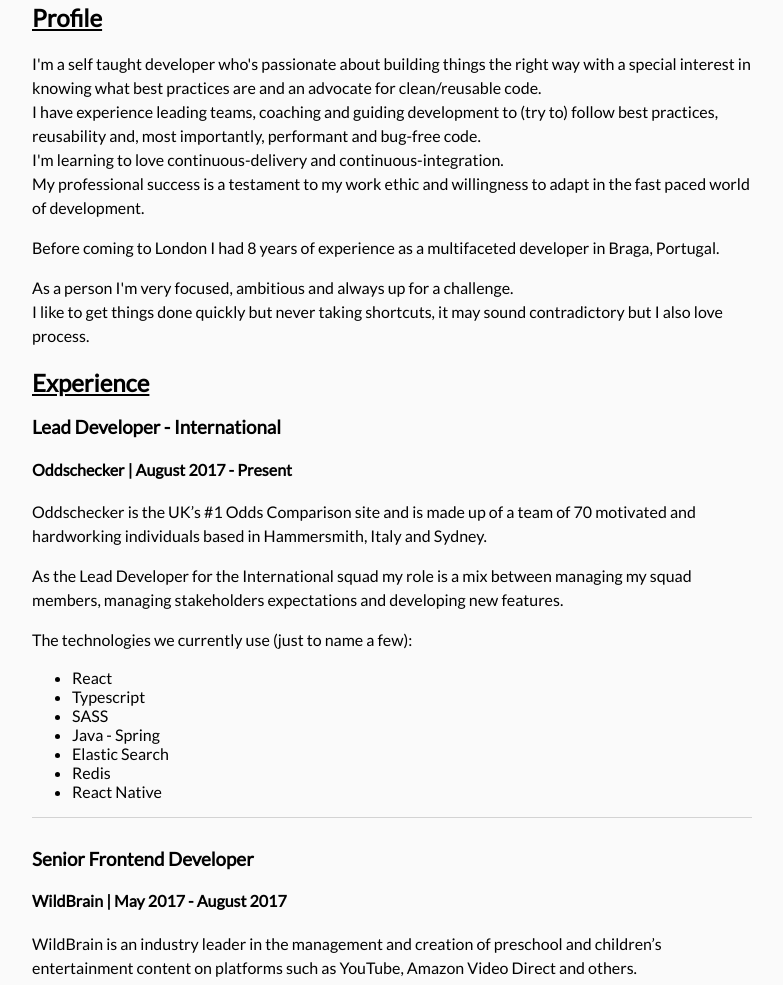
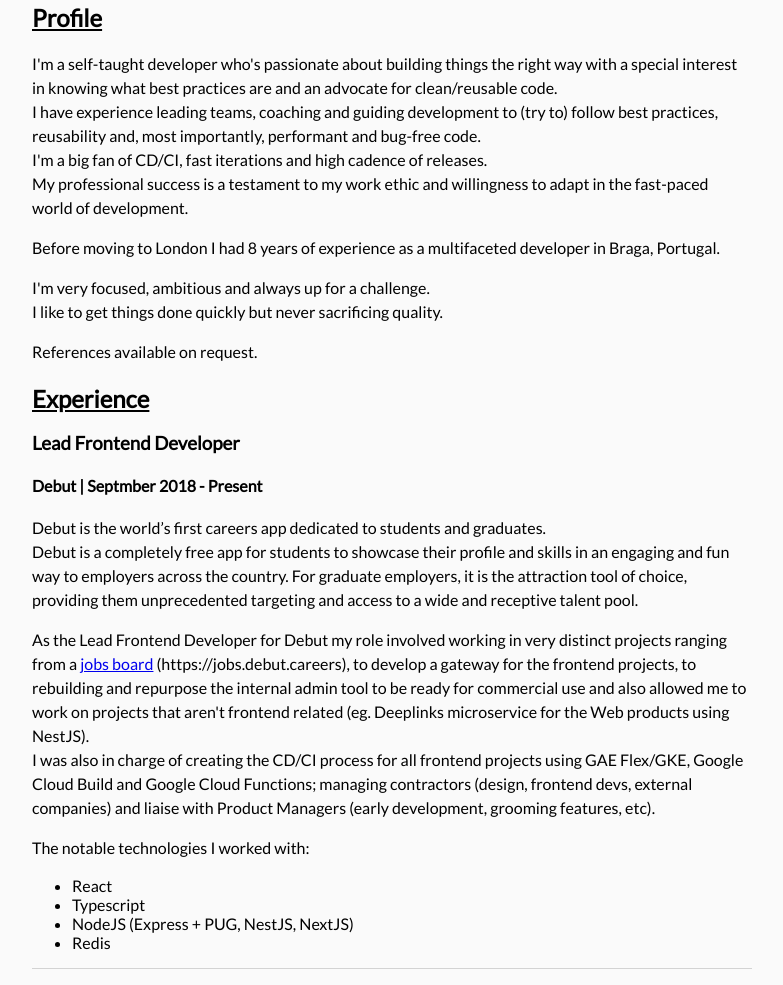
Before and after one commit to ivanrgoliveira/me, a plain HTML site: page index.html in a window 1280 px wide. Shown: the part 352-1337 px from the top of the page, without its empty margins (248-1031 px from the left). Drawn offline with Linux system fonts and the light colour scheme.

Commit message:
Added Debut experience

```diff
--- a/index.html
+++ b/index.html
@@ -21,28 +21,53 @@
         <section role="main">
             <article>
                 <h2>Profile</h2>
-                <p>I'm a self taught developer who's passionate about building things the right way with a special interest
+                <p>I'm a self-taught developer who's passionate about building things the right way with a special interest
                     in knowing what best practices are and an advocate for clean/reusable code.
-                    <br> I have experience leading teams, coaching and guiding development to (try to) follow best practices,
+                    <br />I have experience leading teams, coaching and guiding development to (try to) follow best practices,
                     reusability and, most importantly, performant and bug-free code.
-                    <br> I'm learning to love continuous-delivery and continuous-integration.
-                    <br> My professional success is a testament to my work ethic and willingness to adapt in the fast paced world
-                    of development.
+                    <br />I'm a big fan of CD/CI, fast iterations and high cadence of releases.
+                    <br />My professional success is a testament to my work ethic and willingness to adapt in the fast-paced world of development.
                 </p>
                 <p>
-                    Before coming to London I had 8 years of experience as a multifaceted developer in Braga, Portugal.
+                    Before moving to London I had 8 years of experience as a multifaceted developer in Braga, Portugal.
                 </p>
                 <p>
-                    As a person I'm very focused, ambitious and always up for a challenge.
-                    <br> I like to get things done quickly but never taking shortcuts, it may sound contradictory but I also
-                    love process.
+                    I'm very focused, ambitious and always up for a challenge.
+                    <br />I like to get things done quickly but never sacrificing quality.
+                </p>
+                <p>
+                    References available on request.
                 </p>
             </article>
             <article>
                 <h2>Experience</h2>
                 <div>
+                    <h3>Lead Frontend Developer</h3>
+                    <h4>Debut | Septmber 2018 - Present</h4>
+                    <p>
+                        Debut is the world’s first careers app dedicated to students and graduates.
+                        <br />Debut is a completely free app for students to showcase their profile and skills in an engaging and fun way to employers across the country.
+                        For graduate employers, it is the attraction tool of choice, providing them unprecedented targeting and access to a wide and receptive talent pool.
+                    </p>
+                    <p>As the Lead Frontend Developer for Debut my role involved working in very distinct projects ranging from a <a href="https://jobs.debut.careers">jobs board</a> (https://jobs.debut.careers),
+                        to develop a gateway for the frontend projects, to rebuilding and repurpose the internal admin tool to be ready for commercial use and also allowed me to work
+                        on projects that aren't frontend related (eg. Deeplinks microservice for the Web products using NestJS).
+                        <br />I was also in charge of creating the CD/CI process for all frontend projects using GAE Flex/GKE, Google Cloud Build and Google Cloud Functions;
+                        managing contractors (design, frontend devs, external companies) and liaise with Product Managers (early development, grooming features, etc).
+                    </p>
+                    <p>The notable technologies I worked with:
+                        <ul>
+                            <li>React</li>
+                            <li>Typescript</li>
+                            <li>NodeJS (Express + PUG, NestJS, NextJS)</li>
+                            <li>Redis</li>
+                        </ul>
+                    </p>
+                </div>
+
+                <div>
                     <h3>Lead Developer - International</h3>
-                    <h4>Oddschecker | August 2017 - Present</h4>
+                    <h4>Oddschecker | August 2017 - September 2018</h4>
                     <p>Oddschecker is the UK’s #1 Odds Comparison site and is made up of a team of 70 motivated and hardworking
                         individuals based in Hammersmith, Italy and Sydney.</p>
                     <p>As the Lead Developer for the International squad my role is a mix between managing my squad members,
@@ -65,9 +90,9 @@
                     <h4>WildBrain | May 2017 - August 2017</h4>
                     <p>WildBrain is an industry leader in the management and creation of preschool and children’s entertainment
                         content on platforms such as YouTube, Amazon Video Direct and others.
-                        <br> WildBrain’s branded YouTube network is one of the largest of its kind, featuring more than 65,000
+                        <br />WildBrain’s branded YouTube network is one of the largest of its kind, featuring more than 65,000
                         videos for 600 kids’ brands in up to 22 languages.
-                        <br> The WildBrain network generated over 55 billion minutes watch time from July through December 2017.</p>
+                        <br />The WildBrain network generated over 55 billion minutes watch time from July through December 2017.</p>
                     <p>As the Senior Frontend Developer I was in charge of developing the frontend for a new reporting platform
                         powered by Youtube's reporting data.</p>
                     <p>The technologies used:
@@ -85,7 +110,7 @@
                     <h4>PayAsUGym | November 2016 - May 2017</h4>
                     <p>PayAsUGym is the UK's leading fitness marketplace, offering discounted flexible access to more than 2,800
                         fitness venues across the UK.
-                        <br> You can choose from a huge range of day passes, no contract memberships and fitness classes.</p>
+                        <br />You can choose from a huge range of day passes, no contract memberships and fitness classes.</p>
                     <p>As the Senior Frontend Developer I was in charge of developing the new checkout flow, maintaining/developing
                         new features for the website and maintaining the iOS and Android app.</p>
                     <p>The technologies used:
```
